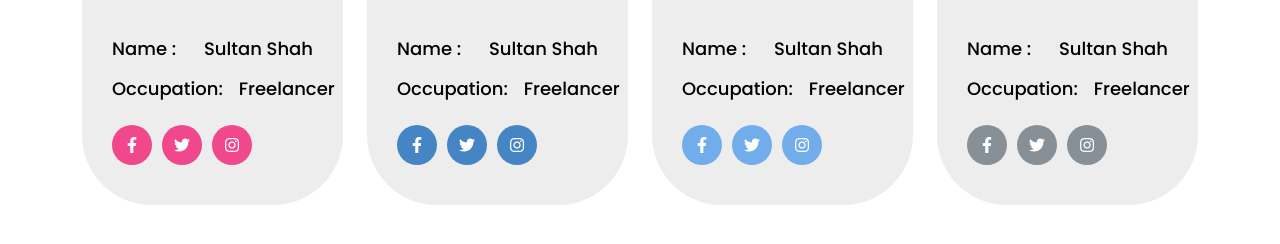
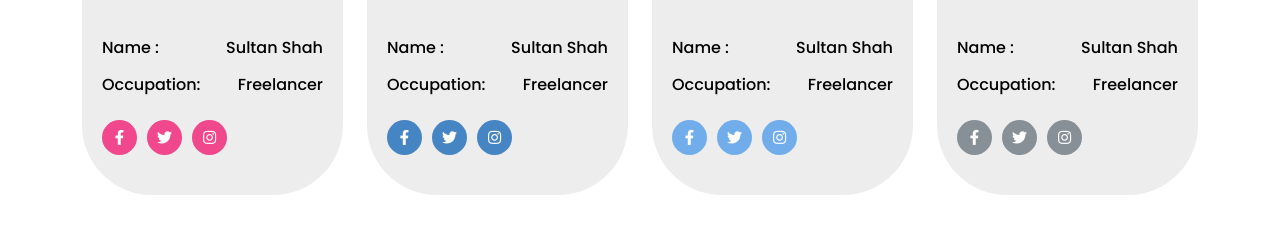
Before and after one commit to manna77/explork, a website: page src/index.html in a window 1280 px wide. Shown: the part 5506-5750 px from the top of the page. Drawn offline with Linux system fonts and the light colour scheme.

Commit message:
speaker running

```diff
--- a/src/assets/sass/components/_social.scss
+++ b/src/assets/sass/components/_social.scss
@@ -7,6 +7,11 @@
 			height: 40px;
 			border-radius: 50%;
 			@extend %flex-center;
+            @include breakpoint(max-xxl) {
+                width: 35px;
+                height: 35px;
+                font-size: 15px;
+            }
 		}
 	}
 	&.social--base {
--- a/src/assets/sass/sections/_sections.scss
+++ b/src/assets/sass/sections/_sections.scss
@@ -118,6 +118,7 @@
 		img {
 			object-fit: cover;
 			height: 100vh;
+            max-width: 100%;
 		}
 	}
 	.container {
@@ -204,11 +205,16 @@
 	&__content {
 		padding: 50px 40px;
 		@include breakpoint(max-xxl) {
-			padding: 40px 30px;
+			padding: 40px 20px;
 		}
 		@include breakpoint(max-xl) {
 			padding: 30px 15px;
 		}
+        .title {
+            @include breakpoint(max-xxl) {
+                font-size: 16px;
+            }
+        }
 	}
 }
 .single-slide:nth-of-type(3n + 1) {
--- a/src/index.html
+++ b/src/index.html
@@ -253,7 +253,7 @@
 <!-- Expert Section Starts Here -->
 <div class="pt-60 pb-60">
     <div class="container">
-        <div class="row gy-5 align-items-center">
+        <div class="row gy-4 align-items-center">
             <div class="col-lg-6 pe-lg-4 pe-xxl-5">
                 <div class="section-header mb-0">
                     <h2 class="section-header__title text--base">Our Experts</h2>
@@ -282,7 +282,7 @@
                 </div>
             </div>
         </div>
-        <div class="row justify-content-center">
+        <div class="row gy-4 justify-content-center">
             <div class="col-xl-3 col-md-6 col-lg-4">
                 <div class="speaker-item">
                     <div class="speaker-item__thumb">
```
Also changed, not shown: src/html/index.html (+2 -2 lines), src/assets/css/main.css, 1 other file.
